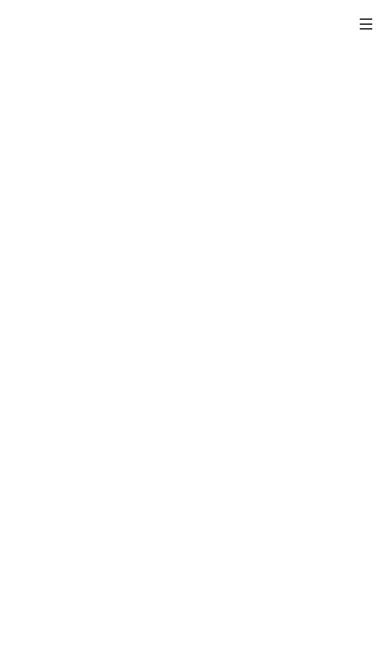
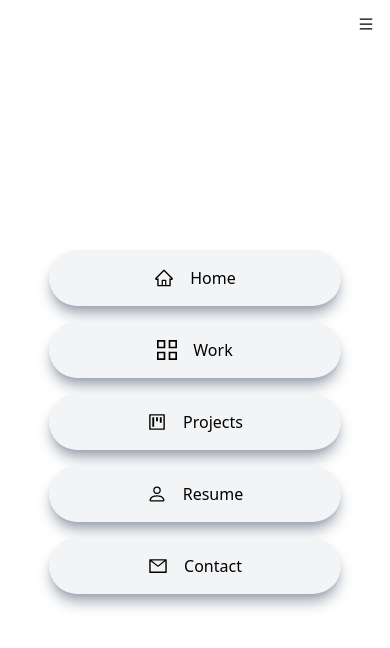
Before and after one commit to JoeRutkowski/reactportfolio, a React (Vite) app: page / in a window 390 px wide. Both pictures are taken after a click on the icon 366 px from the left and 24 px from the top of the page. Shown: the top 648 px of the page. Built offline with nearby package versions, Linux system fonts and the light colour scheme.

Commit message:
Finishing SideNav

```diff
--- a/src/components/sidenav.jsx
+++ b/src/components/sidenav.jsx
@@ -1,5 +1,7 @@
 import React, {useState} from 'react'
-import {AiOutlineMenu} from 'react-icons/ai'
+import {AiOutlineMenu, AiOutlineHome, AiOutlineProject, AiOutlineMail} from 'react-icons/ai'
+import {GrProjects} from 'react-icons/gr'
+import { BsPerson} from 'react-icons/bs'
 const Sidenav = () => {
     const [nav, setNav] = useState(false)
     const handleNav = () => {
@@ -10,7 +12,52 @@
     return (
         <div>
             <AiOutlineMenu onClick={handleNav} className='absolute top-4 right-4 z-[99] md:hidden'/>
+            {
+                nav ? (
+                    <div className='fixed w-full h-screen bg-white/90 flex flex-col justify-center items-center z-20'>
+                        <a
+                            href="#main"
+                            className='w-[75%] flex justify-center items-center rounded-full shadow-lg bg-gray-100 shadow-gray-400 m-2 p-4 cursor-pointer hover:scale-110 ease-in duration-200'
+                        >
+                            <AiOutlineHome size={20} />
+                            <span className='pl-4'>Home</span>
+                        </a>
+                        <a
+                            href="#main"
+                            className='w-[75%] flex justify-center items-center rounded-full shadow-lg bg-gray-100 shadow-gray-400 m-2 p-4 cursor-pointer hover:scale-110 ease-in duration-200'
+                        >
+                            <GrProjects size={20} />
+                            <span className='pl-4'>Work</span>
+                        </a>
+                        <a
+                            href="#main"
+                            className='w-[75%] flex justify-center items-center rounded-full shadow-lg bg-gray-100 shadow-gray-400 m-2 p-4 cursor-pointer hover:scale-110 ease-in duration-200'
+                        >
+                            <AiOutlineProject size={20} />
+                            <span className='pl-4'>Projects</span>
+                        </a>
+                        <a
+                            href="#main"
+                            className='w-[75%] flex justify-center items-center rounded-full shadow-lg bg-gray-100 shadow-gray-400 m-2 p-4 cursor-pointer hover:scale-110 ease-in duration-200'
+                        >
+                            <BsPerson size={20} />
+                            <span className='pl-4'>Resume</span>
+                        </a>
+                        <a
+                            href="#main"
+                            className='w-[75%] flex justify-center items-center rounded-full shadow-lg bg-gray-100 shadow-gray-400 m-2 p-4 cursor-pointer hover:scale-110 ease-in duration-200'
+                        >
+                            <AiOutlineMail size={20} />
+                            <span className='pl-4'>Contact</span>
+                        </a>
+                    </div>
+                )
+                : (
+                    <div>
 
+                    </div>
+                )
+            }
         </div>
 
     )
```
